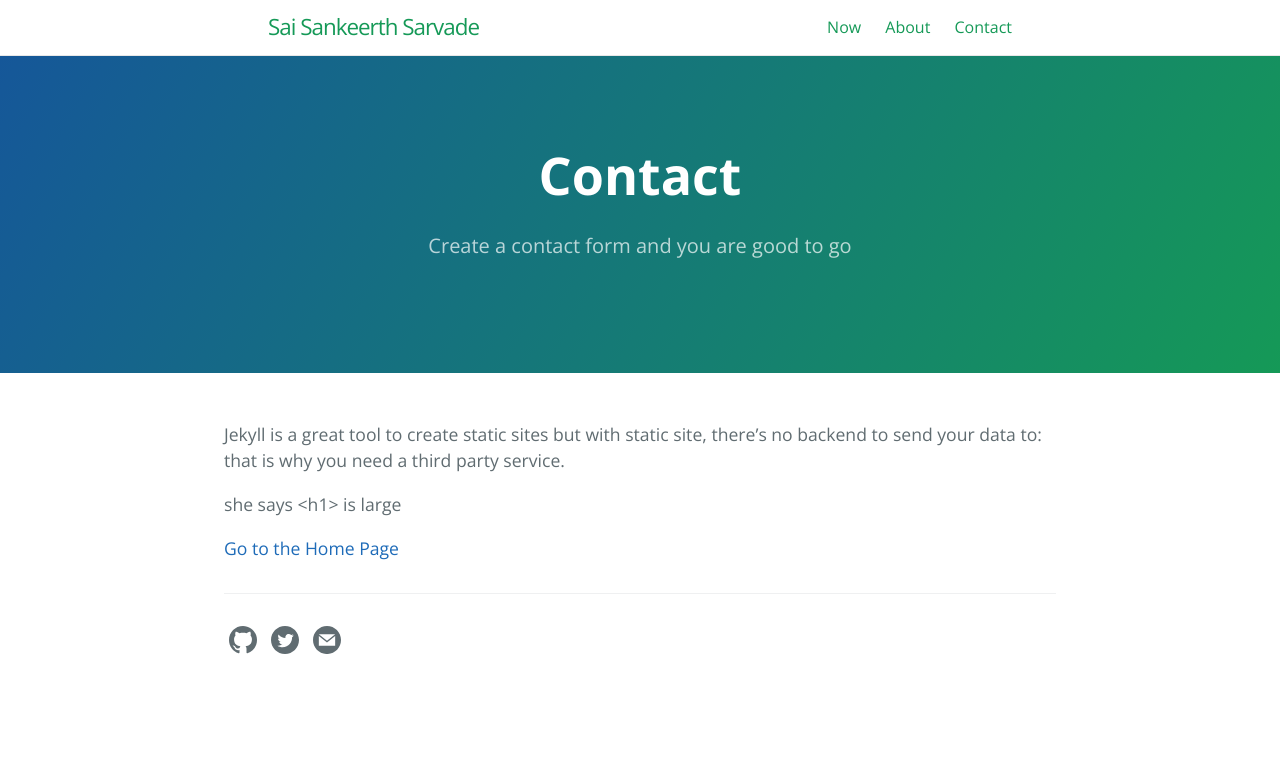
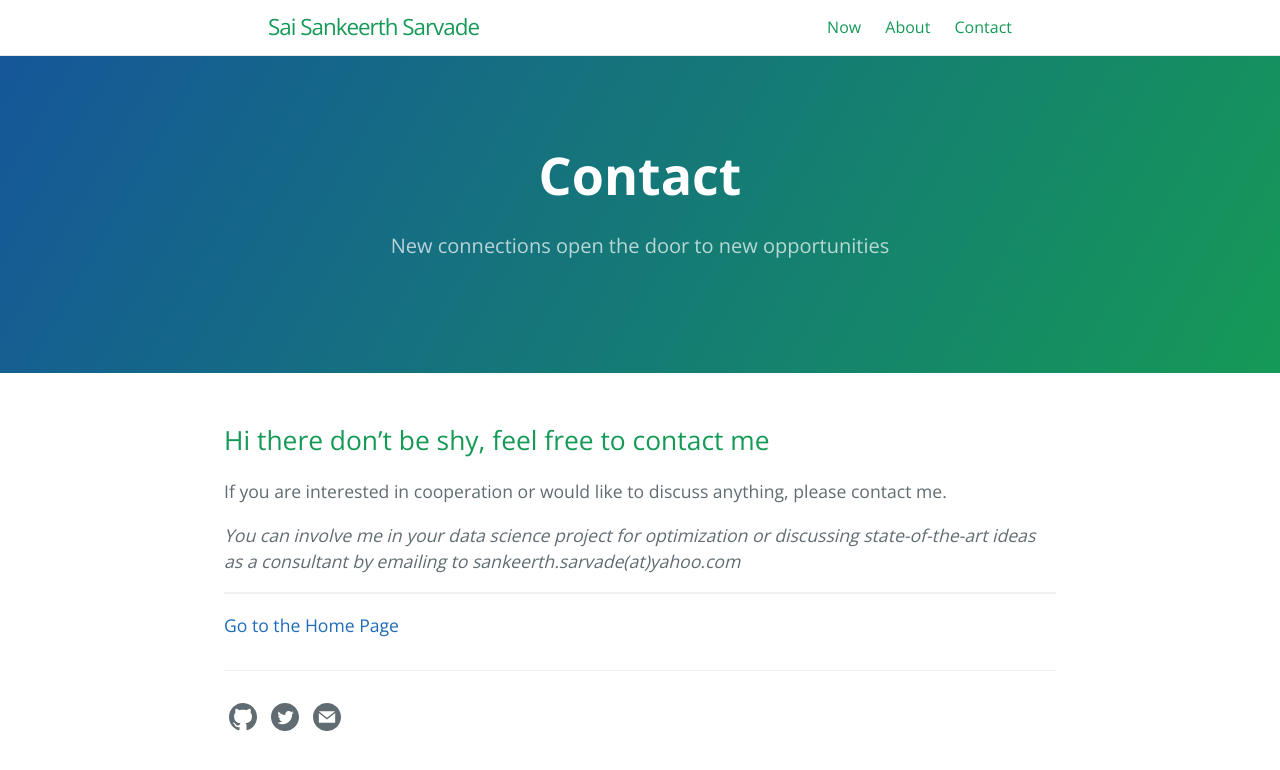
Before and after one commit to sarvade/my_portfolio, a Jekyll site: the page built from contact.md, in a window 1280 px wide. Shown: the top 770 px of the page. Built offline with Jekyll 4.4.1, drawn with Linux system fonts in a browser that asks for light colours.

Commit message:
Update contact.md

```diff
--- a/contact.md
+++ b/contact.md
@@ -1,14 +1,17 @@
 ---
 layout: page
 title: Contact
-tagline: Create a contact form and you are good to go
+tagline: New connections open the door to new opportunities
 ref: contact
 order: 1
 ---
 
-Jekyll is a great tool to create static sites but with static site, there's no backend to send your data to: that is why you need a third party service.
+## Hi there don't be shy, feel free to contact me
 
-she says &lt;h1> is large
+If you are interested in cooperation or would like to discuss anything, please contact me.
+
+*You can involve me in your data science project for optimization or discussing state-of-the-art ideas as a consultant by emailing to sankeerth.sarvade(at)yahoo.com*
 
 
+---
 [Go to the Home Page]({{ '/' | absolute_url }})
```
